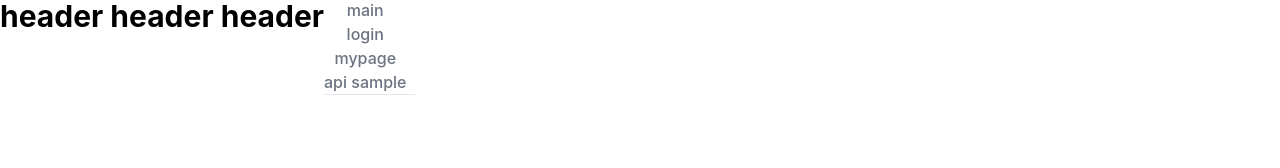
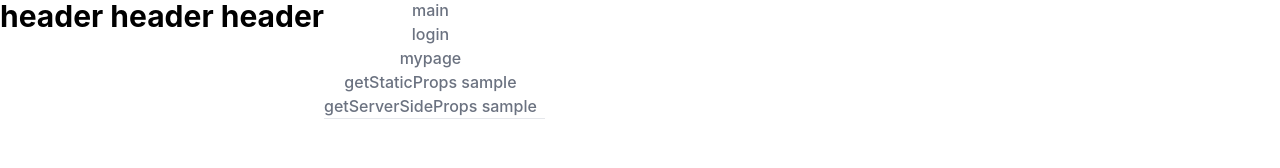
Before and after one commit to yjlee-0/test, a Next.js app: page / in a window 1280 px wide. Shown: the part 130-298 px from the top of the page. Built offline with nearby package versions, Linux system fonts and the light colour scheme.

Commit message:
getServerSideProps

```diff
--- a/components/Header.tsx
+++ b/components/Header.tsx
@@ -17,8 +17,11 @@ const Header = () => {
 					<li className="me-2" onClick={() => router.push('/mypage')}>
 						mypage
 					</li>
-					<li className="me-2" onClick={() => router.push('/profile')}>
-						api sample
+					<li className="me-2" onClick={() => router.push('/staticsample')}>
+						getStaticProps sample
+					</li>
+					<li className="me-2" onClick={() => router.push('/serversidesample')}>
+						getServerSideProps sample
 					</li>
 				</ul>
 			</div>
--- /dev/null
+++ b/pages/serversidesample.tsx
@@ -0,0 +1,33 @@
+import React from "react";
+
+interface ServerSideSampleProps {
+  user: {
+    name: string;
+  };
+}
+
+export default function ServerSideSample({ user }: ServerSideSampleProps) {
+  return (
+    <div className="p-4 text-blue-700">
+      user.name: <strong>{user?.name}</strong>
+    </div>
+  )
+}
+
+export async function getServerSideProps() {
+  try {
+    const response = await fetch('http://localhost:3000/api/hello');
+    const data = await response.json();
+    const user = data.user;
+    return {
+      props: {
+        user,
+      }
+    }
+  }
+  catch (error) {
+    return {
+      notFound: true,
+    }
+  }
+}
--- a/pages/profile.tsx
+++ b/pages/staticsample.tsx
@@ -1,18 +1,21 @@
 import { GetStaticProps } from "next";
 
-interface ProfileInfoProps {
+interface StaticSampleProps {
   user: {
     name: string;
   };
 }
 
-export default function ProfileInfo({ user }: ProfileInfoProps) {
+export default function StaticSample({ user }: StaticSampleProps) {
   return (
-    <div>user.name : {user.name}</div>
+    <div className="p-4 text-green-700">
+      user.name: <strong>{user?.name}</strong>
+    </div>
   )
 }
 
-export const getStaticProps: GetStaticProps<ProfileInfoProps> = async () => {
+export const getStaticProps: GetStaticProps<StaticSampleProps> = async () => {
+
   try {
     const response = await fetch('http://localhost:3000/api/hello');
     const data = await response.json();
@@ -28,4 +31,6 @@ export const getStaticProps: GetStaticProps<ProfileInfoProps> = async () => {
       notFound: true,
     }
   }
+  finally {
+  }
 }
```
